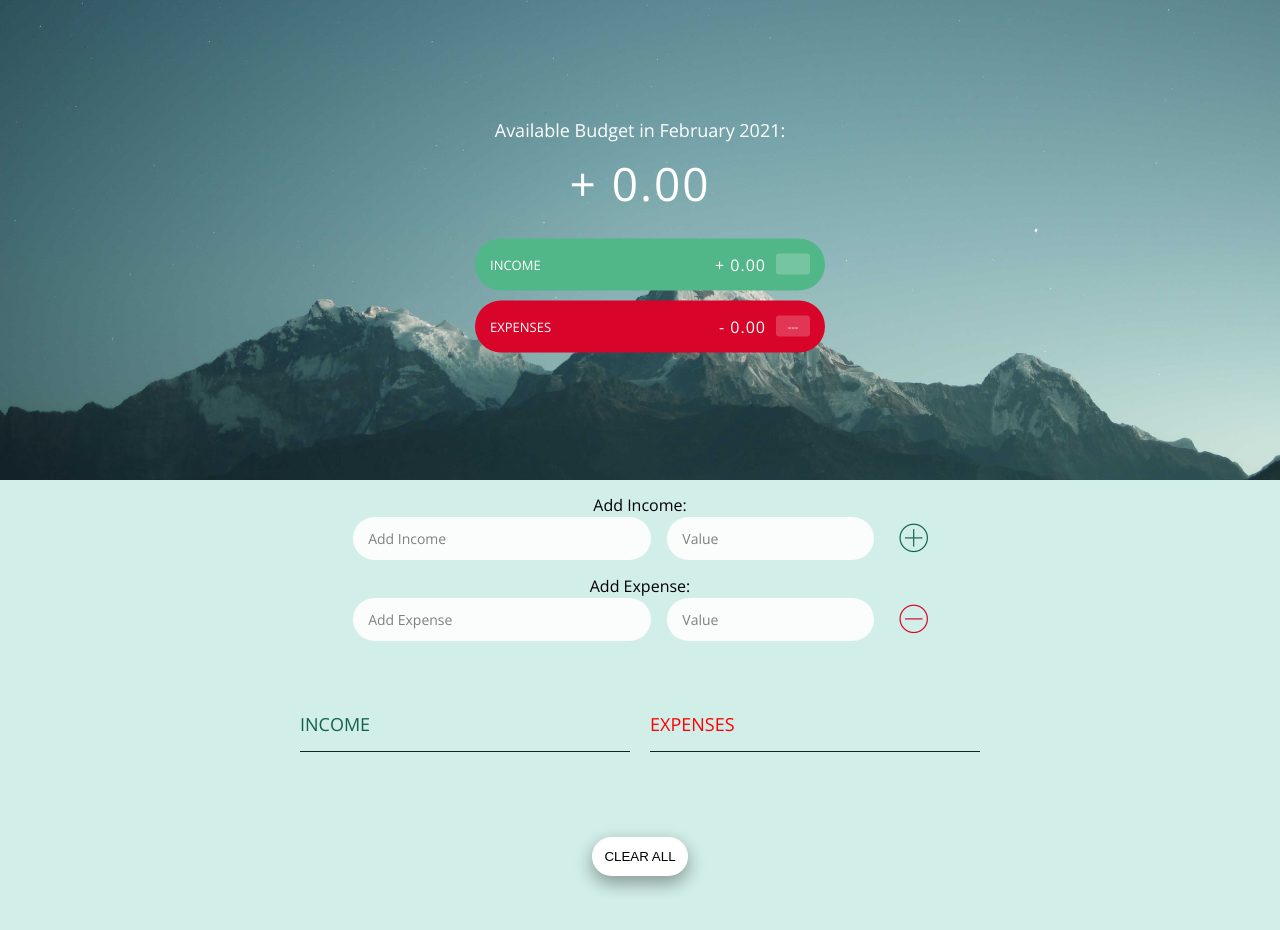
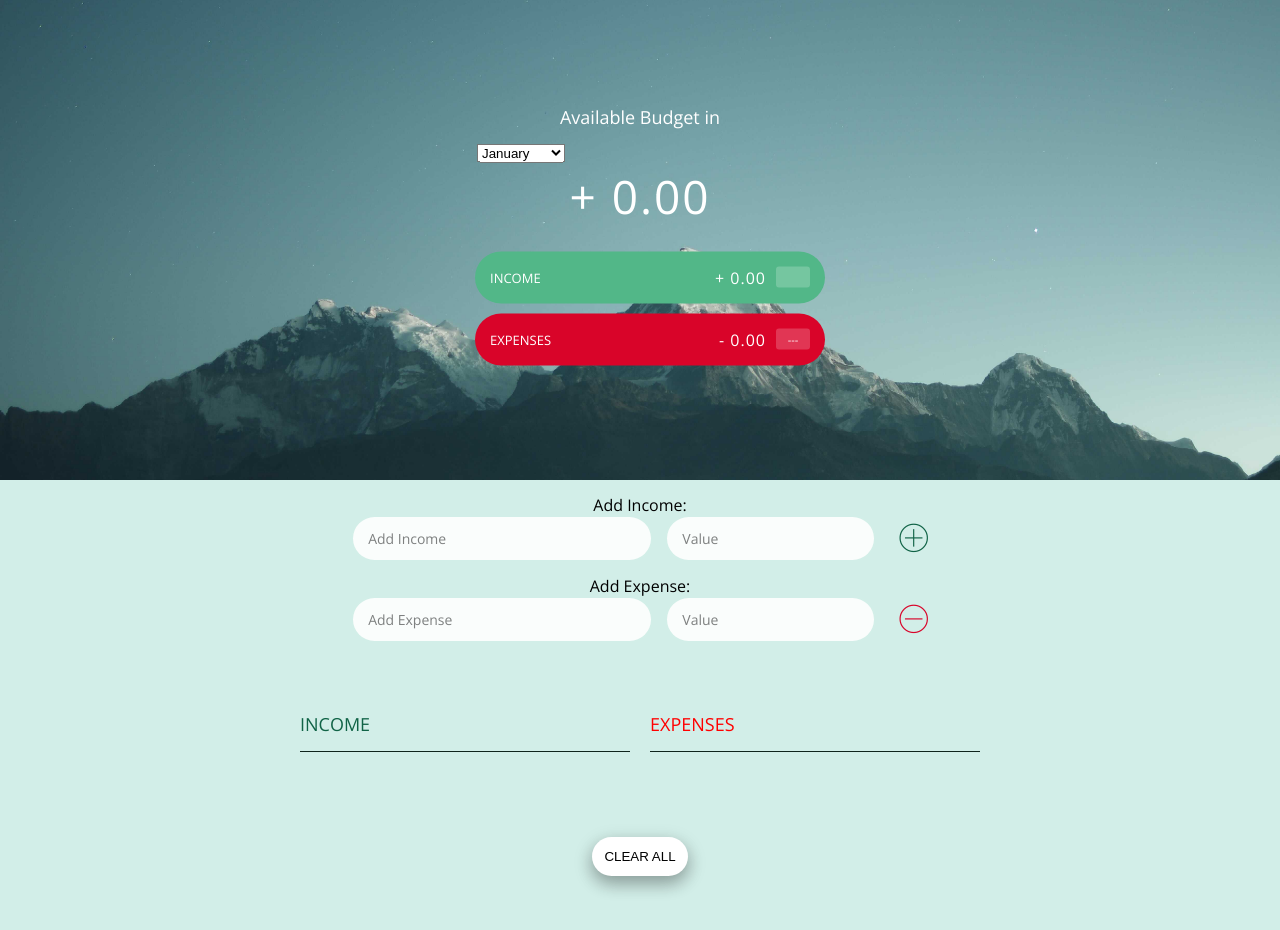
Before and after one commit to NikolAndri/Group-project-2-Budget-app, a plain HTML site: page index.html in a window 1280 px wide. Shown: the top 930 px of the page. Drawn offline with nearby package versions, Linux system fonts and the light colour scheme; a script that the page names is missing.

Commit message:
add months

```diff
--- a/index.html
+++ b/index.html
@@ -23,7 +23,54 @@
   <div class="top" style="background-image: url('assets/img/background.jpg'); position: relative;">
 
      <div class="budget">
-      <div class="budget__title">Available Budget in <span class="budget__title--month">%Month%</span>:</div>
+      <div class="budget__title">Available Budget in</div>
+      <div id=timeFrame class="section" >
+        <table>
+           <tr>
+              <td>
+                 <select name="startMonth" id="startMonth" style="margin-left: 10px">
+                    <option value="0">
+                       January
+                    </option>
+                    <option value="1">
+                       February
+                    </option>
+                    <option value="2">
+                       March
+                    </option>
+                    <option value="3">
+                       April
+                    </option>
+                    <option value="4">
+                       May
+                    </option>
+                    <option value="5">
+                       June
+                    </option>
+                    <option value="6">
+                       July
+                    </option>
+                    <option value="7">
+                       August
+                    </option>
+                    <option value="8">
+                       September
+                    </option>
+                    <option value="9">
+                       October
+                    </option>
+                    <option value="10">
+                       November
+                    </option>
+                    <option value="11">
+                       December
+                    </option>
+                 </select>
+              </td>
+              <td>
+            </td>
+          </table>
+     </div>
 
       <div class="budget__value">+ 2,345.64</div>
 
```
